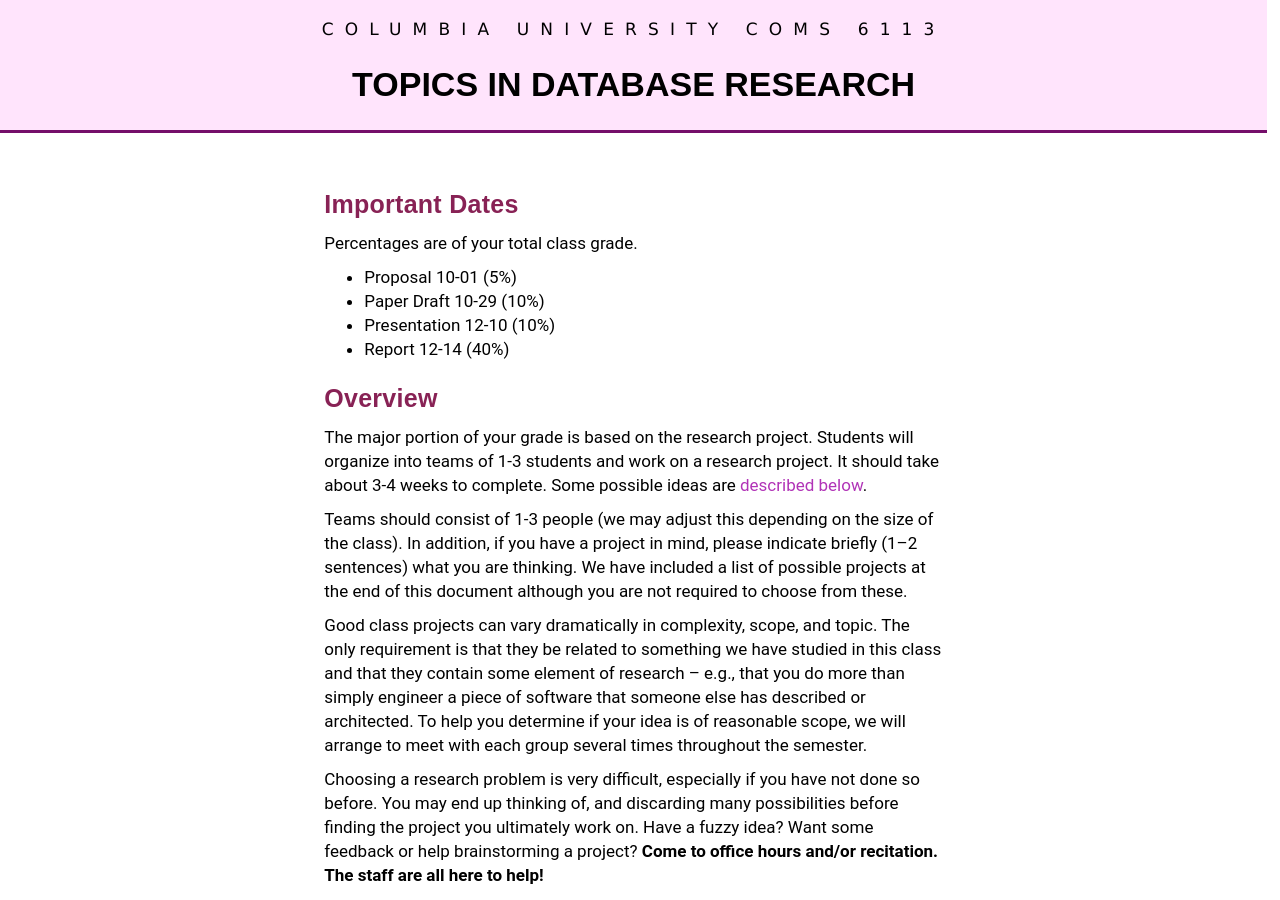
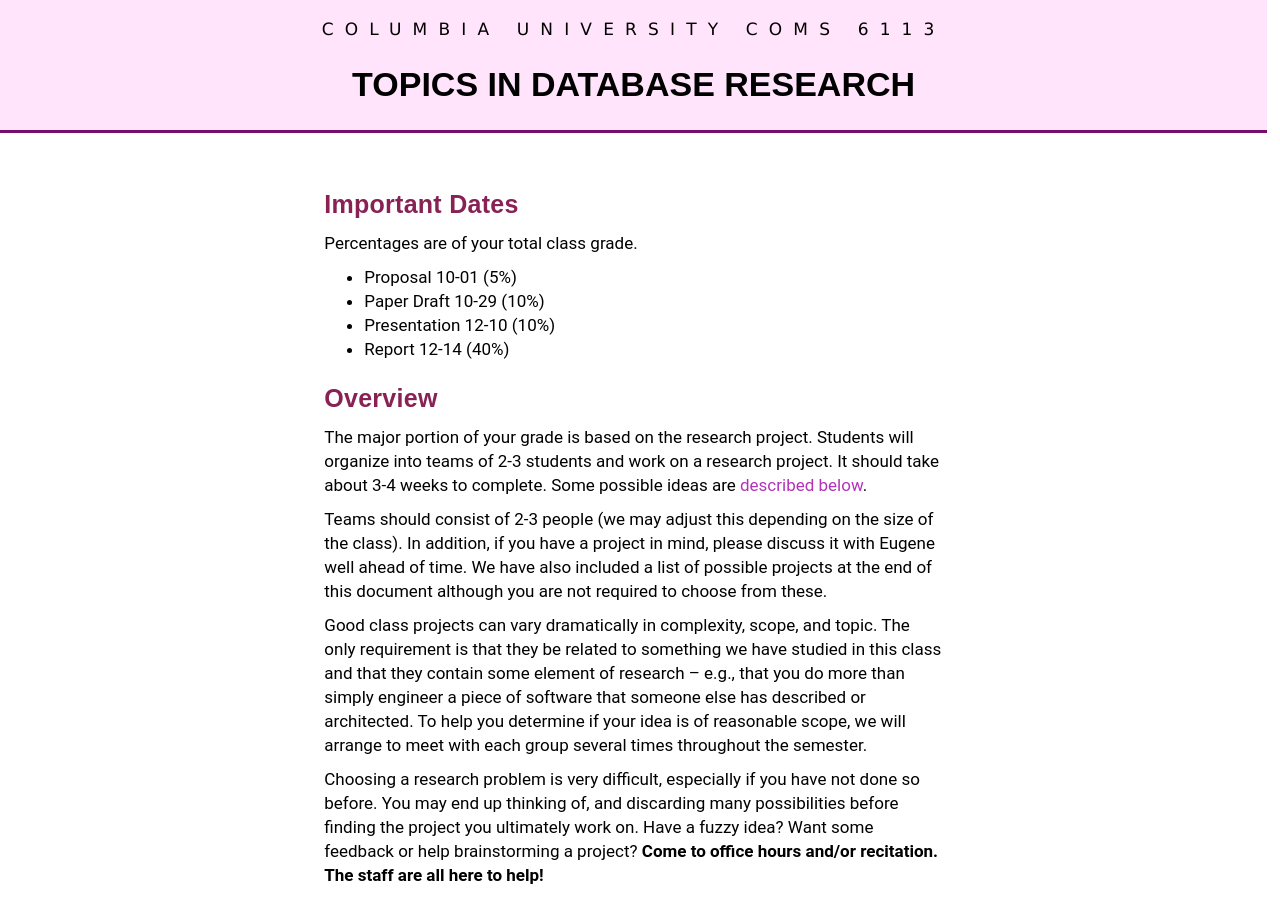
Before and after one commit to w6113/website_fall2020, a Jekyll site: the page built from projects.md, in a window 1280 px wide and 900 px high. Built offline with Jekyll 4.4.1, drawn with Linux system fonts in a browser that asks for light colours.

Commit message:
updated website

```diff
--- a/projects.md
+++ b/projects.md
@@ -24,10 +24,9 @@
 
 ### Overview
 
-The major portion of your grade is based on the research project. Students will organize into teams of 1-3 students and work on a research project.  It should take about 3-4 weeks to complete.  Some possible ideas are [described below](#suggestions).
+The major portion of your grade is based on the research project. Students will organize into teams of 2-3 students and work on a research project.  It should take about 3-4 weeks to complete.  Some possible ideas are [described below](#suggestions).
 
-Teams should consist of 1-3 people (we may adjust this depending on the size of the class). In addition, if you have a project in mind, please indicate briefly (1--2 sentences) what you are thinking. We have included a list of possible projects at the end of this document although you are not required to choose from these.
-
+Teams should consist of 2-3 people (we may adjust this depending on the size of the class). In addition, if you have a project in mind, please discuss it with Eugene well ahead of time. We have also included a list of possible projects at the end of this document although you are not required to choose from these.
 
 Good class projects can vary dramatically in complexity, scope, and topic. The only requirement is that they be related to something we have studied in this class and that they contain some element of research -- e.g., that you do more than simply engineer a piece of software that someone else has described or architected. To help you determine if your idea is of reasonable scope, we will arrange to meet with each group several times throughout the semester.
 
```
